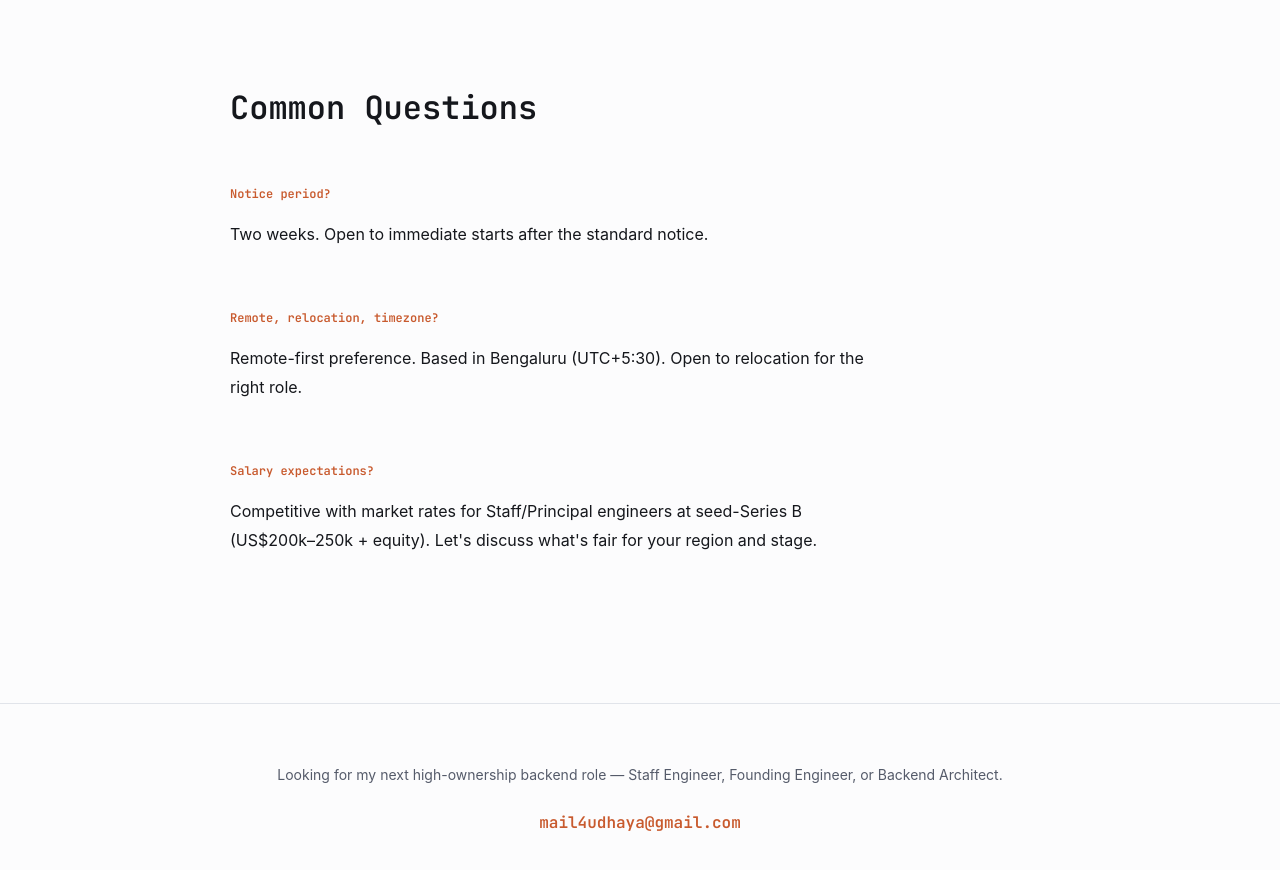
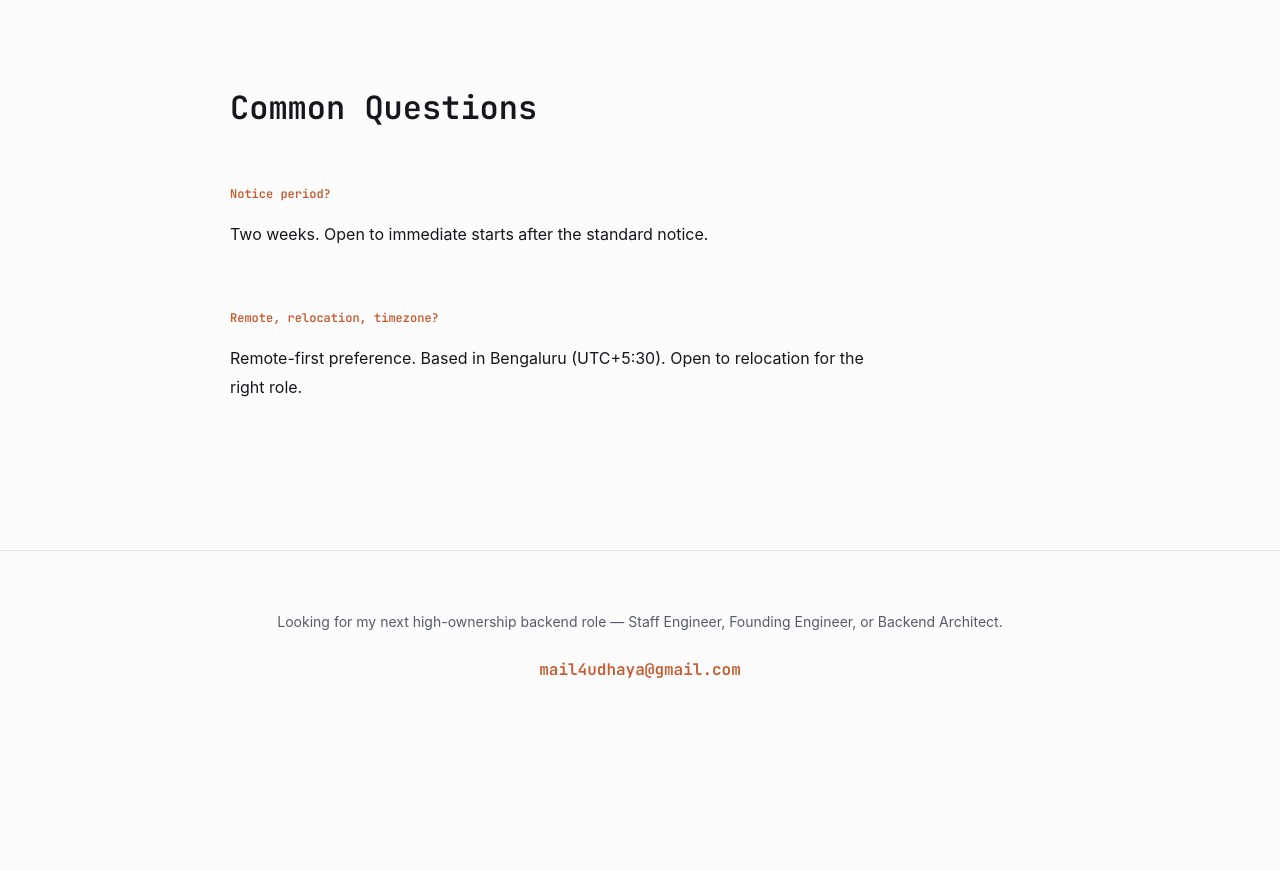
Before and after one commit to udhayakumaran/udhayakumar.com, an Astro site in the folder site/: page / in a window 1280 px wide. Shown: the part 4428-5298 px from the top of the page. After the commit the page ends 5181 px from the top, so only its background shows below. Built offline with nearby package versions, Linux system fonts and the light colour scheme; Astro itself is replaced by a stand-in of ours.

Commit message:
Remove salary expectations from FAQ
Keep compensation discussion private — only mention in direct conversations.

```diff
--- a/site/src/pages/index.astro
+++ b/site/src/pages/index.astro
@@ -172,10 +172,6 @@ import Layout from '../layouts/Layout.astro';
         <p style="font-family: 'JetBrains Mono', monospace; font-size: 12px; color: var(--accent); font-weight: 600; margin-bottom: 8px;">Remote, relocation, timezone?</p>
         <p style="font-size: 16px; line-height: 1.8; color: var(--ink);">Remote-first preference. Based in Bengaluru (UTC+5:30). Open to relocation for the right role.</p>
       </div>
-      <div>
-        <p style="font-family: 'JetBrains Mono', monospace; font-size: 12px; color: var(--accent); font-weight: 600; margin-bottom: 8px;">Salary expectations?</p>
-        <p style="font-size: 16px; line-height: 1.8; color: var(--ink);">Competitive with market rates for Staff/Principal engineers at seed-Series B (US$200k–250k + equity). Let's discuss what's fair for your region and stage.</p>
-      </div>
     </div>
   </section>
 </Layout>
```
Also changed, not shown: 1 other file.
